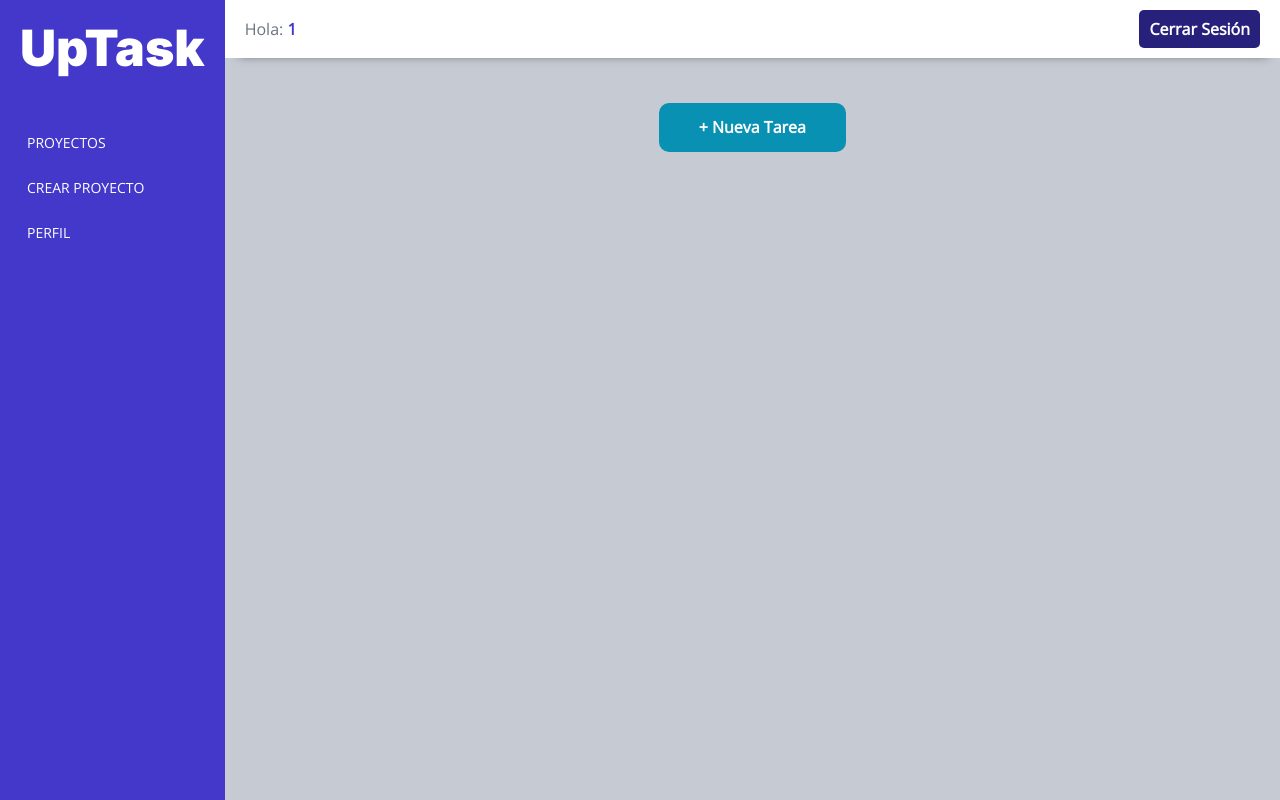
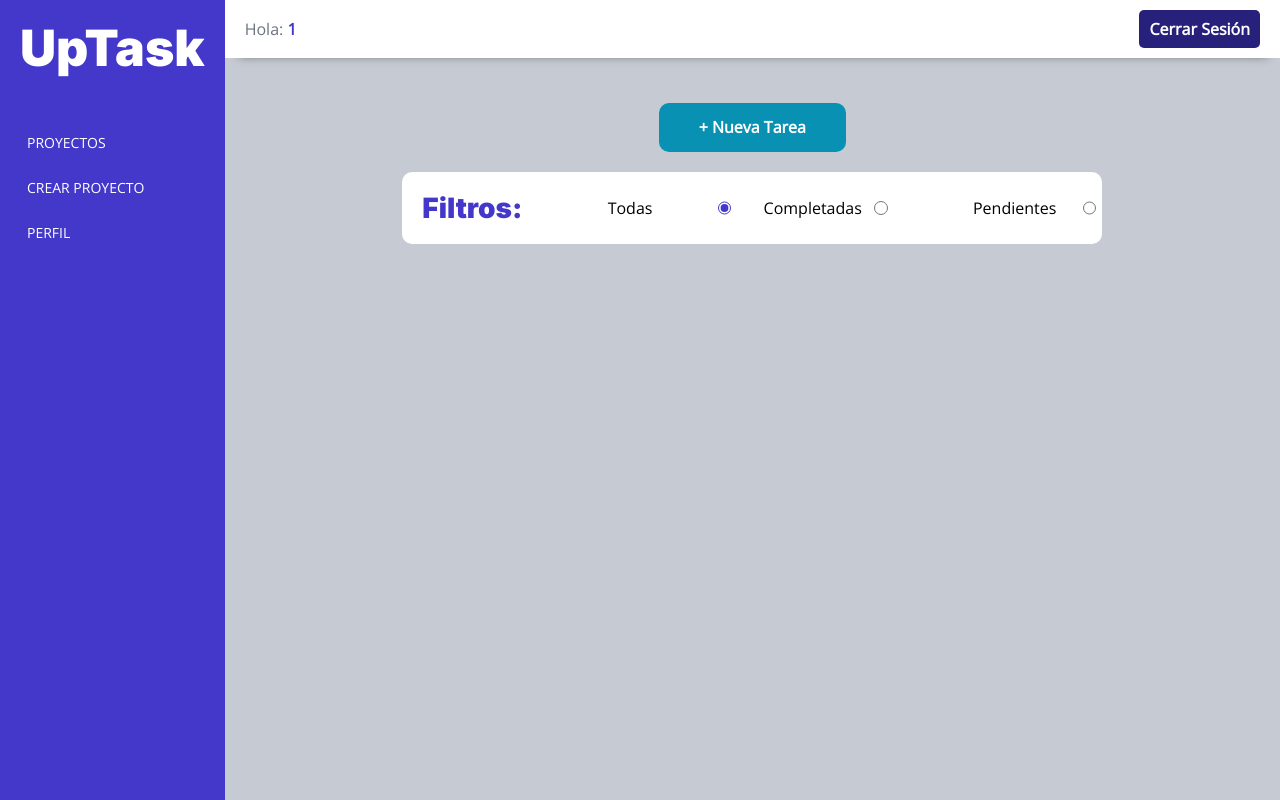
Before and after one commit to LuisPulenta/uptask_mvc, a PHP site: the page made by views/dashboard/proyecto.php in a window 1280 px wide. Run offline with PHP 8.4, Linux system fonts and the light colour scheme; the template is opened without the code that fills it, so the values that code supplies are empty; the visitor is signed in with stand-in values (Sample User, id 1).

Commit message:
Video 650

```diff
--- /dev/null
+++ b/src/scss/dashboard/_filtros.scss
@@ -0,0 +1,42 @@
+@use 'base/variables' as v;
+@use 'base/mixins' as m;
+
+.filtros {
+    background-color: v.$blanco;
+    margin-top: 2rem;
+    border-radius: 1rem;
+    padding: 2rem;
+    .filtros-inputs {
+        @include m.tablet {
+            display: flex;
+            align-items:center;
+            justify-content: space-between;
+            gap: 3rem;
+        }
+    }
+    h2 {
+        color: v.$indigo;
+        font-size: 2.8rem;
+        @include m.tablet {
+            margin: 0;
+        }
+    }
+
+    .campo {
+        margin-bottom: 2rem;
+        display: flex;
+        justify-content: space-between;
+        align-items: center;
+        gap: 1rem;
+        @include m.tablet {
+            margin-bottom: 0;
+        }
+    }
+
+    input[type="radio"] {
+        accent-color: v.$indigo;
+        width: 1.6rem;
+        height: 1.6rem;
+    }
+
+}
--- a/src/scss/dashboard/_index.scss
+++ b/src/scss/dashboard/_index.scss
@@ -4,3 +4,4 @@
 @forward 'proyectos';
 @forward 'tareas';
 @forward 'modal';
+@forward 'filtros';
--- a/views/dashboard/proyecto.php
+++ b/views/dashboard/proyecto.php
@@ -3,6 +3,27 @@
 <div class="contenedor-sm">
     <div class="contenedor-nueva-tarea">
         <button type="button" class="agregar-tarea" id="agregar-tarea">&#43; Nueva Tarea</button>
+    </div>
+
+    <div id="filtros" class="filtros">
+        <div class="filtros-inputs">
+            <h2>Filtros:</h2>
+            <div class="campo">
+                <label for="todas">Todas</label>
+                <input type="radio" id="todas" name="filtro" value="" checked>
+            </div>
+
+            <div class="campo">
+                <label for="completadas">Completadas</label>
+                <input type="radio" id="completadas" name="filtro" value="1">
+            </div>
+
+            <div class="campo">
+                <label for="pendientes">Pendientes</label>
+                <input type="radio" id="pendientes" name="filtro" value="0">
+            </div>
+        </div>
+
     </div>
     <ul id="listado-tareas" class="listado-tareas">
 
```
Also changed, not shown: src/js/tareas.js (+57 -2 lines), public/build/css/app.css, public/build/js/tareas.js, 1 other file.
